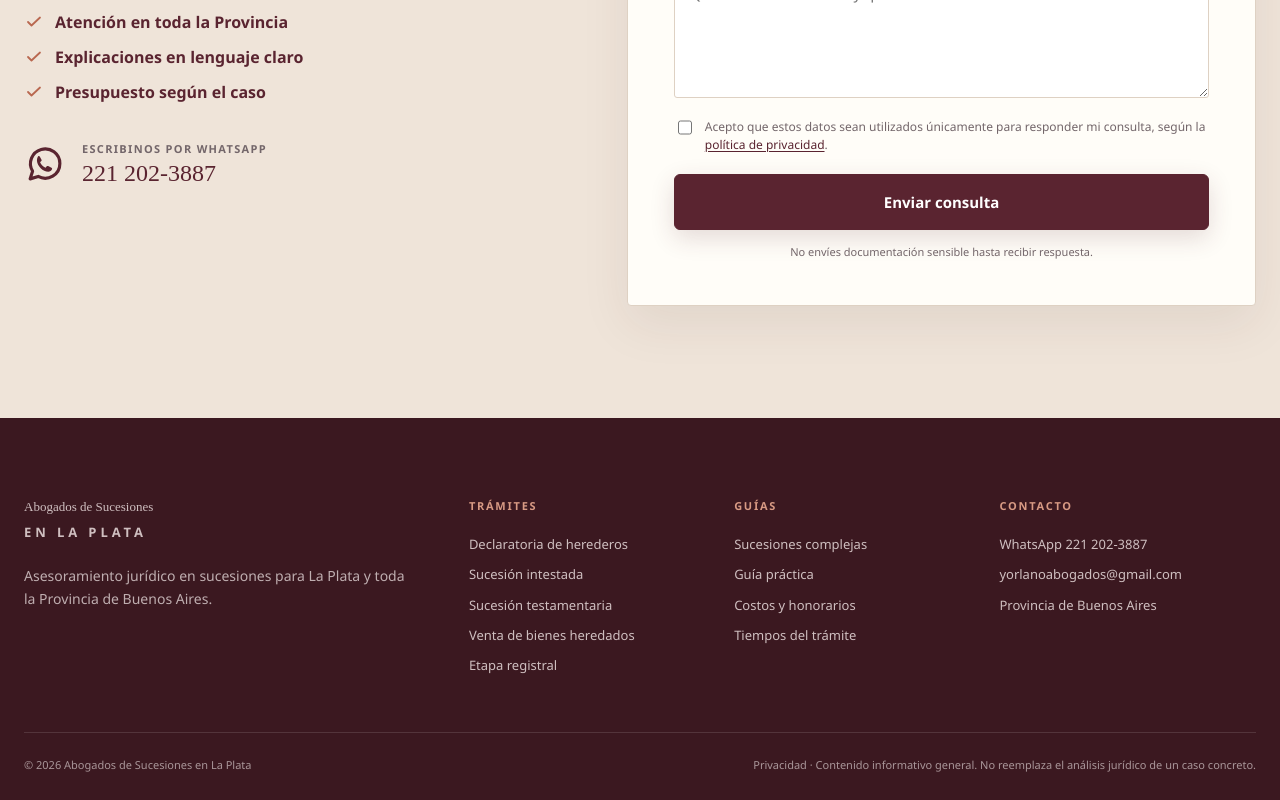
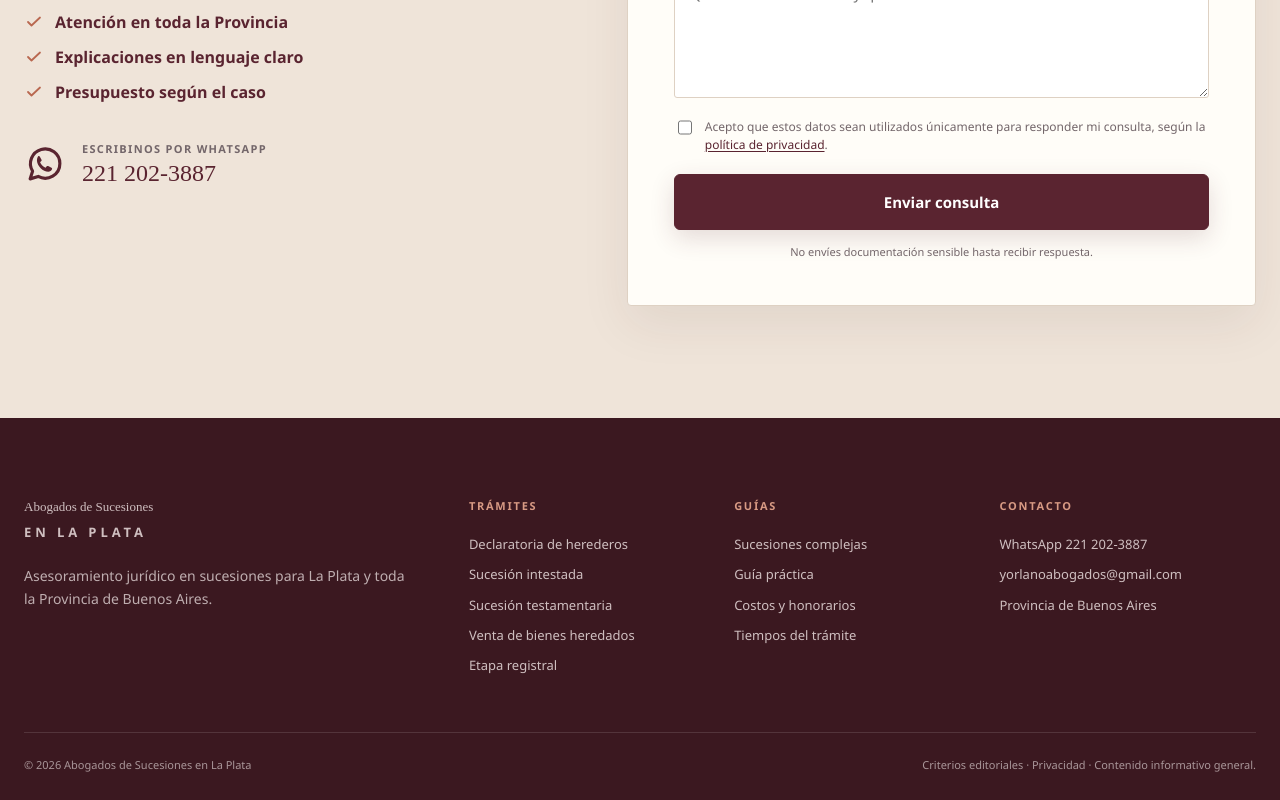
Before and after one commit to facuyorlano/sucesioneslaplata, a Next.js app: page / in a window 1280 px wide. Shown: the part 5782-6582 px from the top of the page. Built offline with nearby package versions, Linux system fonts and the light colour scheme.

Commit message:
Mejora GEO y confianza editorial

```diff
--- a/components/site-footer.tsx
+++ b/components/site-footer.tsx
@@ -30,7 +30,7 @@ export function SiteFooter() {
       </div>
       <div className="footer-legal">
         <p>© {new Date().getFullYear()} {SITE.name}</p>
-        <p><Link href="/privacidad">Privacidad</Link> · Contenido informativo general. No reemplaza el análisis jurídico de un caso concreto.</p>
+        <p><Link href="/criterios-editoriales">Criterios editoriales</Link> · <Link href="/privacidad">Privacidad</Link> · Contenido informativo general.</p>
       </div>
     </footer>
   );
```
